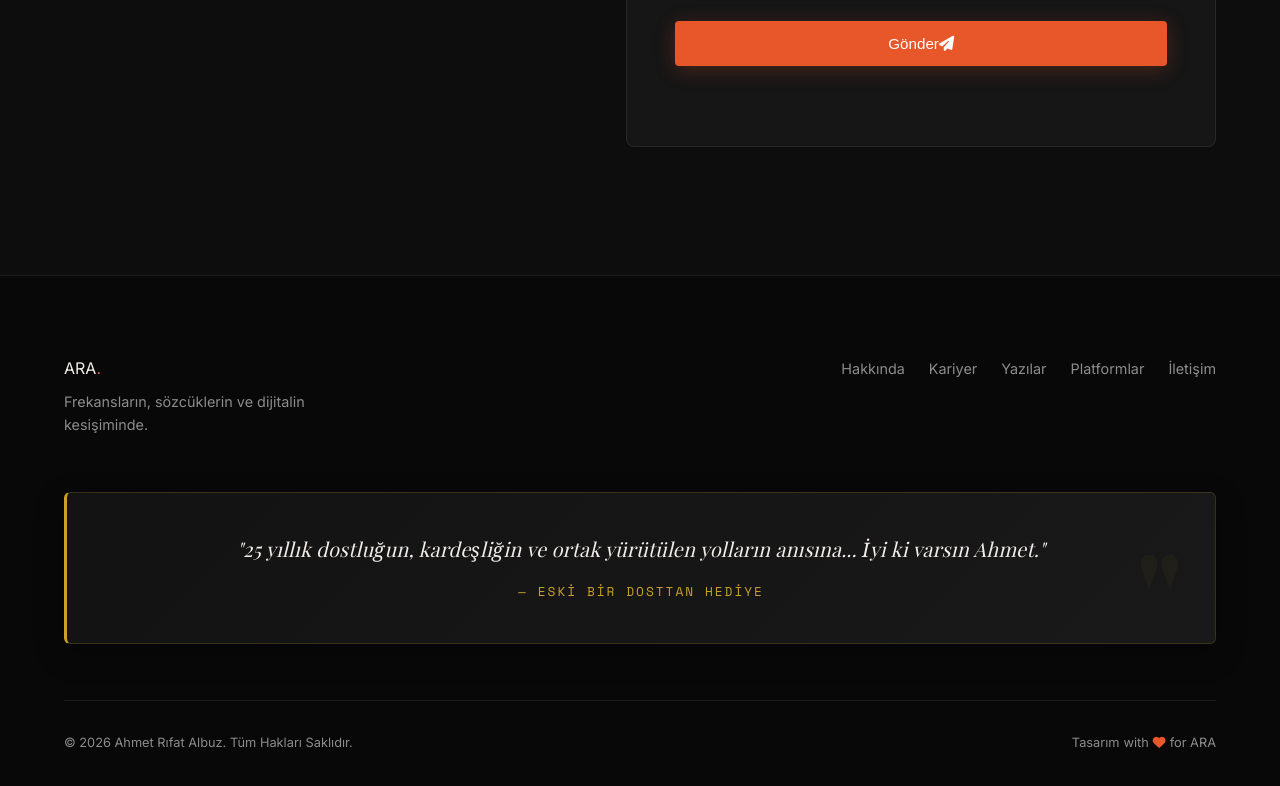
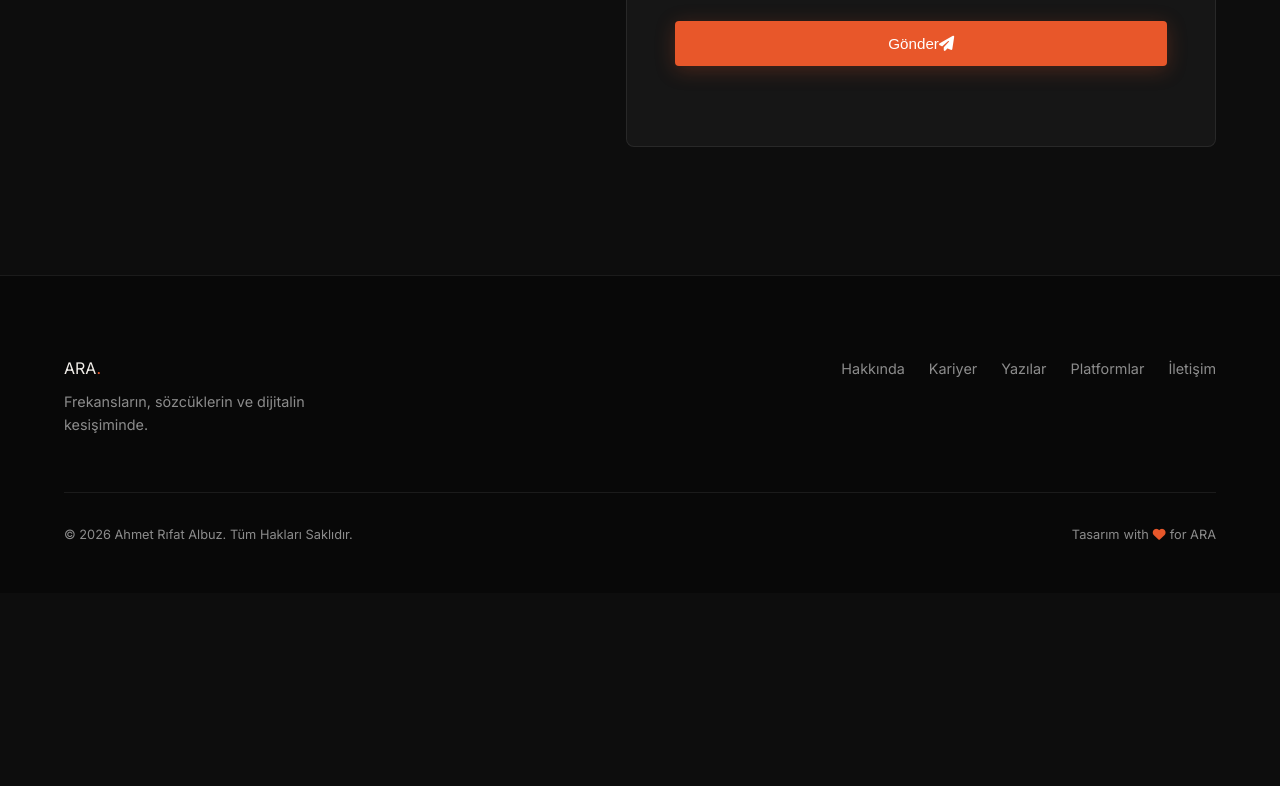
Before and after one commit to quantummatrixcore-lab/ahmetrifatalbuz-com, a plain HTML site: page index.html in a window 1280 px wide. Shown: the part 7540-8326 px from the top of the page. After the commit the page ends 8133 px from the top, so only its background shows below. Drawn offline with nearby package versions, Linux system fonts and the light colour scheme; a web font is replaced by a local one.

Commit message:
feat: remove friendship surprise note from footer

```diff
--- a/index.html
+++ b/index.html
@@ -804,19 +804,6 @@
                 </div>
             </div>
 
-            <!-- Heartfelt Surprise Note from 25-Year Friend -->
-            <div class="surprise-note">
-                <div class="surprise-note-content">
-                    <p class="note-text">
-                        <span class="lang-tr">"25 yıllık dostluğun, kardeşliğin ve ortak yürütülen yolların anısına... İyi ki varsın Ahmet."</span>
-                        <span class="lang-en">"In memory of 25 years of friendship, brotherhood, and roads traveled together... Glad to have you, Ahmet."</span>
-                    </p>
-                    <span class="note-signature">
-                        <span class="lang-tr">— Eski Bir Dosttan Hediye</span>
-                        <span class="lang-en">— A Gift from an Old Friend</span>
-                    </span>
-                </div>
-            </div>
 
             <div class="footer-bottom">
                 <p>&copy; 2026 Ahmet Rıfat Albuz. <span class="lang-tr">Tüm Hakları Saklıdır.</span><span class="lang-en">All Rights Reserved.</span></p>
--- a/style.css
+++ b/style.css
@@ -1056,53 +1056,7 @@ img {
     color: var(--color-text);
 }
 
-/* Friendship Surprise Note - Highly Aesthetic Editorial Box */
-.surprise-note {
-    background: linear-gradient(135deg, rgba(22, 22, 22, 0.8) 0%, rgba(30, 30, 30, 0.8) 100%);
-    border: 1px solid rgba(201, 162, 39, 0.2); /* Subtle Gold border */
-    border-left: 3px solid var(--color-secondary); /* Solid Gold left line */
-    padding: 2.5rem;
-    border-radius: 6px;
-    position: relative;
-    overflow: hidden;
-    box-shadow: 0 10px 30px rgba(0, 0, 0, 0.3);
-}
 
-.surprise-note::after {
-    content: '"';
-    position: absolute;
-    right: 2rem;
-    bottom: -1rem;
-    font-family: var(--font-serif);
-    font-size: 8rem;
-    color: rgba(201, 162, 39, 0.05);
-    font-weight: 700;
-    line-height: 1;
-}
-
-.surprise-note-content {
-    position: relative;
-    z-index: 2;
-    text-align: center;
-}
-
-.note-text {
-    font-family: var(--font-serif);
-    font-size: 1.25rem;
-    font-style: italic;
-    color: var(--color-text);
-    line-height: 1.6;
-    margin-bottom: 0.8rem;
-    letter-spacing: 0.2px;
-}
-
-.note-signature {
-    font-family: var(--font-mono);
-    font-size: 0.8rem;
-    letter-spacing: 2px;
-    color: var(--color-secondary);
-    text-transform: uppercase;
-}
 
 .footer-bottom {
     display: flex;
```
